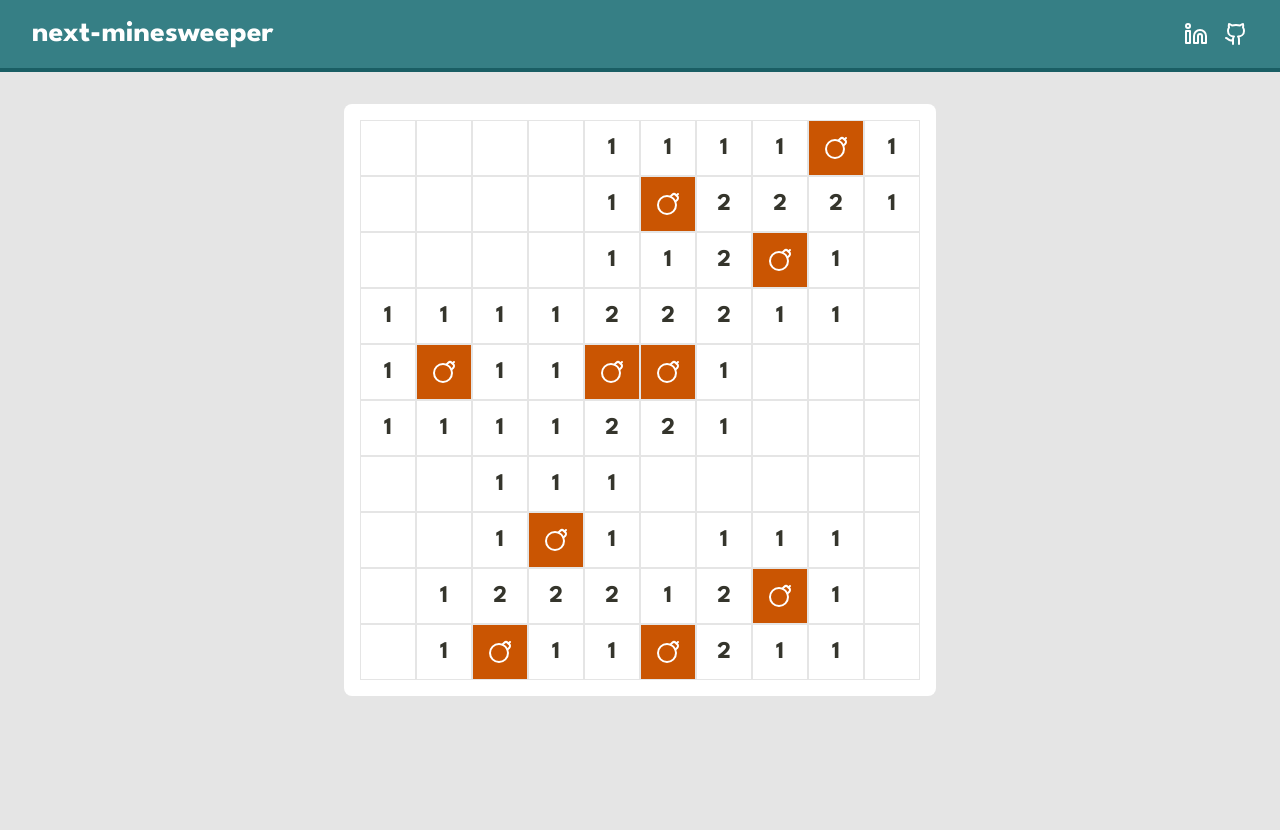
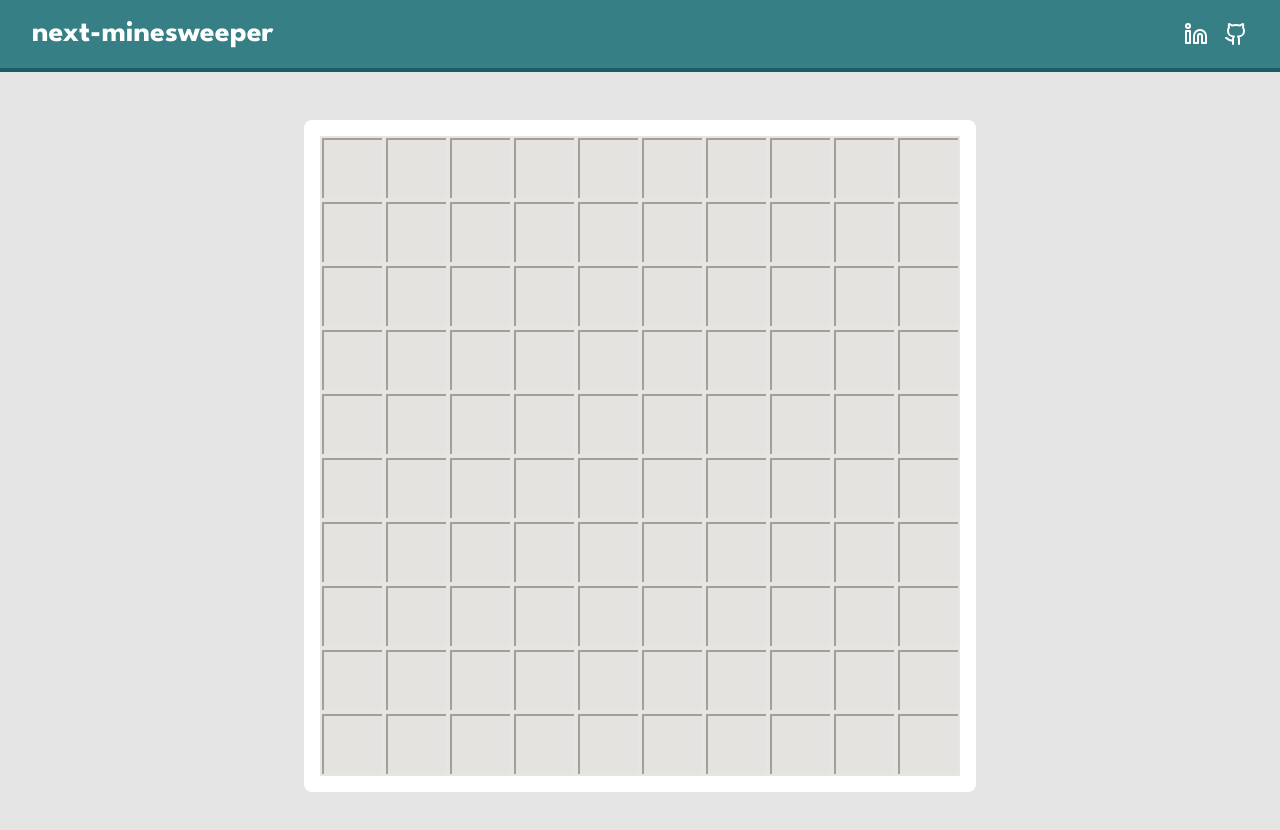
Before and after one commit to BautistaTosolini/next-minesweeper, a Next.js app: page / in a window 1280 px wide. Shown: the top 830 px of the page. After the commit the page ends 800 px from the top, so only its background shows below. Built offline with nearby package versions, Linux system fonts and the light colour scheme.

Commit message:
feat: add reveal cells

```diff
--- a/app/components/Board.tsx
+++ b/app/components/Board.tsx
@@ -3,7 +3,67 @@
 import { Bomb } from 'lucide-react';
 import { useState } from 'react';
 
+const CELL_BORDERS = [
+  [-1, -1],
+  [-1, 0],
+  [-1, 1],
+  [0, -1],
+  [0, 1],
+  [1, -1],
+  [1, 0],
+  [1, 1],
+]
+
 const Board = ({ matrix }: { matrix: (string | number)[][] }) => {
+  const [clicked, setClicked] = useState<string[]>([]);
+  const [status, setStatus] = useState<'playing' | 'lost' | 'win'>('playing');
+
+  // clear the entire board when losing
+  const clearBoard = () => {
+    const allCells = matrix.flatMap((row, rowIndex) =>
+      row.map((cell, cellIndex) => `${rowIndex}-${cellIndex}`)
+    );
+    setClicked(allCells);
+  };
+
+  // if the user clicks in an empty cell, all the adyacent cells will clear until it meets a number
+  const clearSurroundings = (rowIndex: number, cellIndex: number, visitedCells: Set<string>) => {
+    const key = `${rowIndex}-${cellIndex}`;
+
+    // checking the cell isn't outside the grid
+    if (visitedCells.has(key) || rowIndex === -1 || rowIndex === 11 || cellIndex === -1 || cellIndex === 11) {
+      return;
+    }
+
+    visitedCells.add(key);
+
+    // getting the value of the cell
+    const cellValue = matrix[rowIndex]?.[cellIndex] as number;
+
+    if (cellValue > 0 || cellValue === 0) {
+      setClicked((clicked) => clicked.concat(key));
+    }
+
+    // if the cell its empty recall the function 9 times (one per cell surrounding)
+    if (cellValue === 0) {
+      for (const border of CELL_BORDERS) {
+        clearSurroundings(rowIndex + border[0], cellIndex + border[1], visitedCells);
+      }
+    }
+  }
+
+  const handleClick = (rowIndex: number, cellIndex: number) => {
+    if (matrix[rowIndex][cellIndex] === 0) {
+      const visitedCells = new Set<string>();
+      clearSurroundings(rowIndex, cellIndex, visitedCells);
+    }
+    else if (matrix[rowIndex][cellIndex] === 'X') {
+      setStatus('lost');
+      clearBoard();
+    }
+    setClicked((clicked) => clicked.concat(`${rowIndex}-${cellIndex}`));
+  }
+
   return (
     <div className='bg-white p-4 board font-bold text-brown text-2xl'>
       {matrix.map((row, rowIndex) => (
@@ -11,9 +71,13 @@ const Board = ({ matrix }: { matrix: (string | number)[][] }) => {
           {row.map((cell, cellIndex) => (
               <div
                 key={`${rowIndex}-${cellIndex}`}
-                className={`h-14 w-14 border border-silver flex justify-center items-center ${cell === 'X' ? 'bg-orange text-white' : ''}`}
+                className={`h-[8vmin] w-[8vmin] border-[2px] border-silver flex justify-center items-center ${cell === 'X' ? 'bg-orange text-white' : ''}`}
               >
-                <span>{cell === 'X' ? <Bomb /> : cell === 0 ? null : cell}</span>
+                {clicked.includes(`${rowIndex}-${cellIndex}`) ? (
+                  <span>{cell === 'X' ? <Bomb /> : cell === 0 ? null : cell}</span>
+                ) : (
+                  <button className='cell-button h-full w-full bg-beige' onClick={status === 'playing' ? () => handleClick(rowIndex, cellIndex) : () => {}} />
+                )}
               </div>
           ))}
         </div>
--- a/app/components/Navbar.tsx
+++ b/app/components/Navbar.tsx
@@ -3,7 +3,7 @@ import Contacts from './Contacts';
 
 const Navbar = () => {
   return (
-    <nav className='flex justify-between items-center p-4 px-8 sticky top-0 bg-sky border-b-4 border-sky2'>
+    <nav className='flex justify-between items-center sticky p-4 px-8 top-0 bg-sky border-b-4 border-sky2'>
       <h1 className='text-3xl font-bold text-white'>
         <Link href='/'>next-minesweeper</Link>
       </h1>
--- a/app/globals.css
+++ b/app/globals.css
@@ -29,3 +29,8 @@
 .board {
  border-radius: 0.5rem;
 }
+
+.cell-button {
+	border-top: 2px solid #a69d91;
+	border-left: 2px solid #a69d91;
+}
--- a/app/layout.tsx
+++ b/app/layout.tsx
@@ -21,9 +21,9 @@ export default function RootLayout({
 }>) {
   return (
     <html lang='en'>
-      <body className={`${leagueSpartan.className} bg-silver gap-8 flex flex-col`}>
+      <body className={`${leagueSpartan.className} bg-silver gap-12 flex flex-col`}>
         <Navbar />
-        <main className='flex h-full w-full justify-center min-h-screen'>
+        <main className='flex w-full justify-center'>
           {children}
         </main>
       </body>
--- a/app/page.tsx
+++ b/app/page.tsx
@@ -1,7 +1,8 @@
-import Board from "@/app/components/Board";
+import Board from '@/app/components/Board';
 
 const GRID_SIZE = 10;
-const MATRIX = Array.from({ length: GRID_SIZE }, () => Array.from({ length: GRID_SIZE }, () => 0 as string | number));
+const BOMBS_COUNT = 15;
+// by adding this coordinates to the coordinates of the cell, you can get the 9 cells surrounding the initial one
 const CELL_BORDERS = [
   [-1, -1],
   [-1, 0],
@@ -13,10 +14,12 @@ const CELL_BORDERS = [
   [1, 1],
 ]
 
+const generateMatrix = () => {
+  const MATRIX = Array.from({ length: GRID_SIZE }, () => Array.from({ length: GRID_SIZE }, () => 0 as string | number));
   const bombCells: string[] = [];
 
   // generate random bombs in the board
-for (let count = GRID_SIZE; count > 0; count--) {
+  for (let count = BOMBS_COUNT; count > 0; count--) {
     let randomRow = Math.floor(Math.random() * GRID_SIZE);
     let randomCell = Math.floor(Math.random() * GRID_SIZE);
 
@@ -36,7 +39,7 @@ for (let i = 0; i < MATRIX.length; i++) {
       if (MATRIX[i][j] !== 'X') {
         let bombsCount = 0;
 
-      // check the surrounding 9 cells
+        // check the 9 surrounding cells
         for (const border of CELL_BORDERS) {
           if (MATRIX[i + border[0]]?.[j + border[1]] === 'X') {
             bombsCount++;
@@ -48,7 +51,13 @@ for (let i = 0; i < MATRIX.length; i++) {
     }
   }
 
+  return MATRIX;
+}
+
+
 export default function Home() {
+  const MATRIX = generateMatrix();
+
   return (
     <main>
       <Board matrix={MATRIX} />
```
Lines whose indentation alone changed are shown as unchanged.
